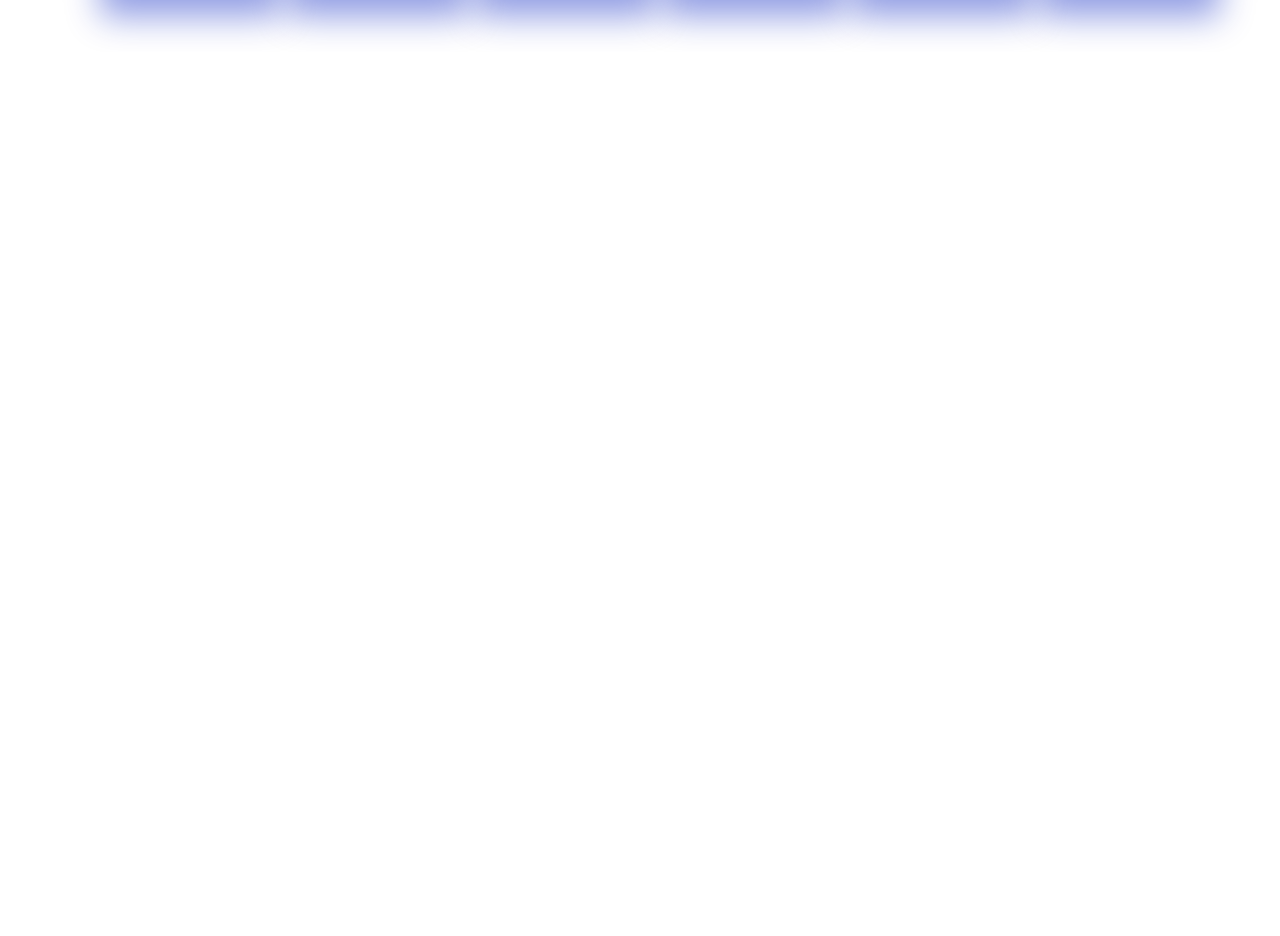
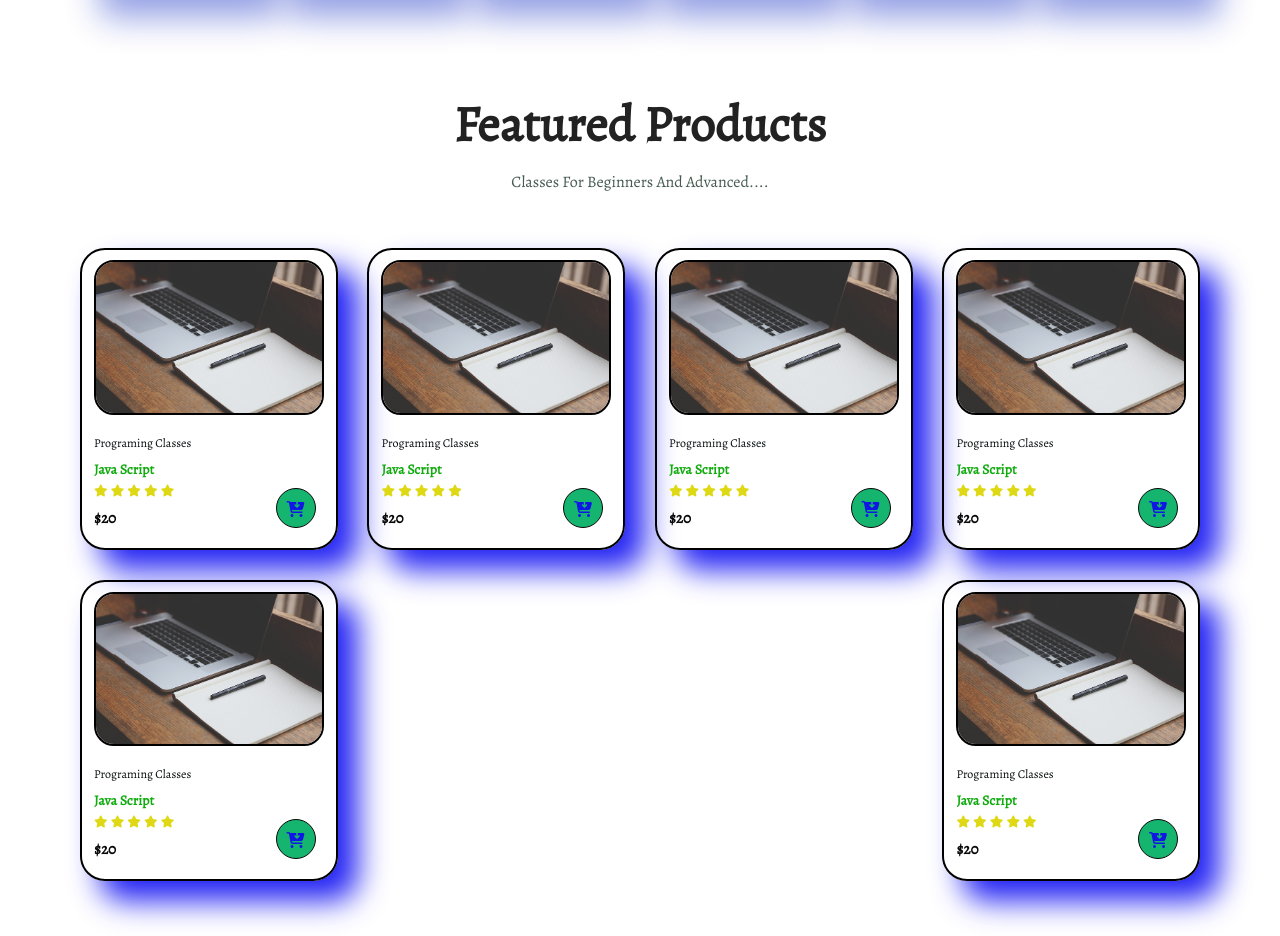
Before and after one commit to DevCodeX1/Ecommerce-Website, a plain HTML site: page index.html in a window 1280 px wide. Shown: the part 1172-2108 px from the top of the page. Before the commit the page ends 1224 px from the top, so only its background shows below. Drawn offline with nearby package versions, Linux system fonts and the light colour scheme; a web font is replaced by a local one.

Commit message:
Added Products

```diff
--- a/index.html
+++ b/index.html
@@ -61,6 +61,109 @@
 
     </section>
 
+    <section id="product1" class="section-p1">
+        <h2>Featured Products</h2>
+        <p>Classes For Beginners And Advanced....</p>
+        <div class="pro-container">
+            <div class="pro">
+                <img src="img/products/laptop.jpg" alt="">
+                <div class="des">
+                    <span>Programing Classes</span>
+                    <h5>Java Script</h5>
+                    <div class="star">
+                        <i class="fas fa-star"></i>
+                        <i class="fas fa-star"></i>
+                        <i class="fas fa-star"></i>
+                        <i class="fas fa-star"></i>
+                        <i class="fas fa-star"></i>
+                    </div>
+                    <h4>$20</h4>
+                </div>
+                <a href="#"><i class="fa-solid fa-cart-arrow-down cart" cl></i></a>
+            </div>
+            <div class="pro">
+                <img src="img/products/laptop.jpg" alt="">
+                <div class="des">
+                    <span>Programing Classes</span>
+                    <h5>Java Script</h5>
+                    <div class="star">
+                        <i class="fas fa-star"></i>
+                        <i class="fas fa-star"></i>
+                        <i class="fas fa-star"></i>
+                        <i class="fas fa-star"></i>
+                        <i class="fas fa-star"></i>
+                    </div>
+                    <h4>$20</h4>
+                </div>
+                <a href="#"><i class="fa-solid fa-cart-arrow-down cart" cl></i></a>
+            </div>
+            <div class="pro">
+                <img src="img/products/laptop.jpg" alt="">
+                <div class="des">
+                    <span>Programing Classes</span>
+                    <h5>Java Script</h5>
+                    <div class="star">
+                        <i class="fas fa-star"></i>
+                        <i class="fas fa-star"></i>
+                        <i class="fas fa-star"></i>
+                        <i class="fas fa-star"></i>
+                        <i class="fas fa-star"></i>
+                    </div>
+                    <h4>$20</h4>
+                </div>
+                <a href="#"><i class="fa-solid fa-cart-arrow-down cart" cl></i></a>
+            </div>
+            <div class="pro">
+                <img src="img/products/laptop.jpg" alt="">
+                <div class="des">
+                    <span>Programing Classes</span>
+                    <h5>Java Script</h5>
+                    <div class="star">
+                        <i class="fas fa-star"></i>
+                        <i class="fas fa-star"></i>
+                        <i class="fas fa-star"></i>
+                        <i class="fas fa-star"></i>
+                        <i class="fas fa-star"></i>
+                    </div>
+                    <h4>$20</h4>
+                </div>
+                <a href="#"><i class="fa-solid fa-cart-arrow-down cart" cl></i></a>
+            </div>
+            <div class="pro">
+                <img src="img/products/laptop.jpg" alt="">
+                <div class="des">
+                    <span>Programing Classes</span>
+                    <h5>Java Script</h5>
+                    <div class="star">
+                        <i class="fas fa-star"></i>
+                        <i class="fas fa-star"></i>
+                        <i class="fas fa-star"></i>
+                        <i class="fas fa-star"></i>
+                        <i class="fas fa-star"></i>
+                    </div>
+                    <h4>$20</h4>
+                </div>
+                <a href="#"><i class="fa-solid fa-cart-arrow-down cart" cl></i></a>
+            </div>
+            <div class="pro">
+                <img src="img/products/laptop.jpg" alt="">
+                <div class="des">
+                    <span>Programing Classes</span>
+                    <h5>Java Script</h5>
+                    <div class="star">
+                        <i class="fas fa-star"></i>
+                        <i class="fas fa-star"></i>
+                        <i class="fas fa-star"></i>
+                        <i class="fas fa-star"></i>
+                        <i class="fas fa-star"></i>
+                    </div>
+                    <h4>$20</h4>
+                </div>
+                <a href="#"><i class="fa-solid fa-cart-arrow-down cart" cl></i></a>
+            </div>
+        </div>
+    </section>
+
 
 
 
--- a/style.css
+++ b/style.css
@@ -220,9 +220,78 @@ body{
     width: 150px;
     height: 200px;
     margin-bottom: 10px;
+
+}
+
+#product1{
+    text-align: center;
+}
+#product1 .pro-container{
+    display: flex;
+    justify-content: space-between;
+    padding-top: 20px;
+    flex-wrap: wrap;
+
+}
+
+#product1 .pro{
+    width:  23%;
+    min-width: 250px;
+    padding: 10px 12px;
+    border: 2px solid #000000;
+    border-radius: 25px;
+    cursor: pointer;
+    box-shadow: 20px 20px 30px rgb(35, 35, 244);
+    margin: 15px 0;
+    transition: 0.2s ease;
+    position: relative;
+
+}
+#product1 .pro:hover{
+    box-shadow: 20px 20px 30px rgb(55, 150, 7);
+}
+
+#product1 .pro img{
+    width: 100%;
+    border-radius: 20px;
+    border: 2px solid #000000;
+}
+#product1 .pro .des{
+    text-align: start;
+    padding: 10px 0;
+}
+#product1 .pro .des span{
+    color: #050c0c;
+    font-size: 12px;
+}
+#product1 .pro .des h5{
+    padding-top: 7px;
+    color: #11ab0f;
+    font-size: 14px;
+
+}
+#product1 .pro .des i{
+    font-size: 12px;
+    color: rgb(223, 216, 20);
+}
+#product1 .pro .des h4{
+    padding-top: 7px;
+    font-size: 15px;
+    font-weight: 700;
+    color: #0a0808;
+}
+#product1 .pro .cart{
+    width: 40px;
+    height: 40px;
+    line-height: 40px;
+    border-radius: 50px;
+    background-color: #15b570;
+    color: #1017e5;
+    border: 1px solid #0a0808;
+    position: absolute;
+    bottom: 20px;
+    right: 20px;
 }
 
 
-
-
 /* Shop page */
```
Also changed, not shown: img/products/laptop.jpg (added).
